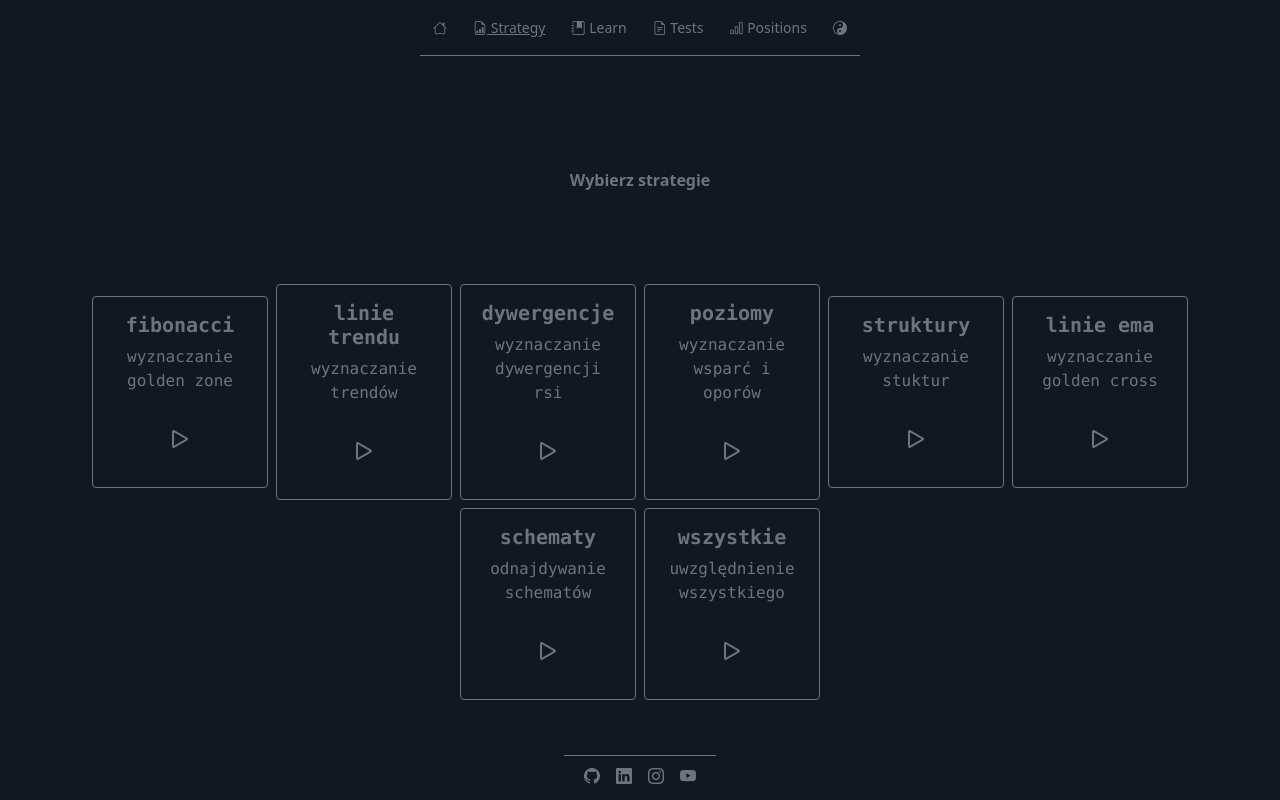
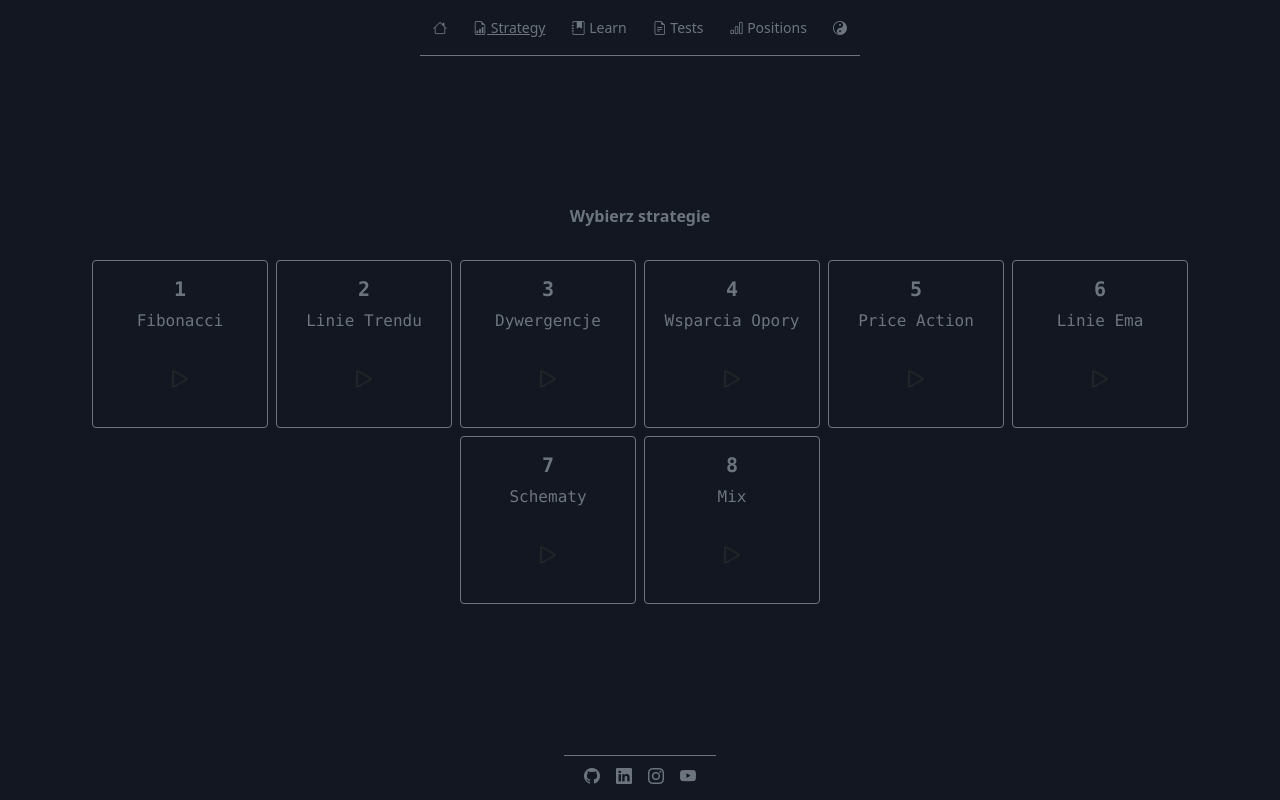
Before and after one commit to PjerC/forexy, a React (Create React App) app: page / in a window 1280 px wide. Both pictures are taken after a click on the button "Strategy". Built offline with nearby package versions, Linux system fonts and the light colour scheme.

Commit message:
nested strategy components added , reorganization strategy preview

```diff
--- a/src/App.js
+++ b/src/App.js
@@ -16,7 +16,6 @@ const App = (props) => {
   const [visibilityMaterial, setVisibilityMaterial] = useState(false);
   const [visibilityTests,setVisibilityTests] = useState(false);
   const [visibilityPositions,setVisibilityPositions] = useState(false);
-
   const {backgroundColor,setBackgroundColor} = props;
 
   return (
--- a/src/ContentModules/Positions.js
+++ b/src/ContentModules/Positions.js
@@ -1,6 +1,8 @@
 //import { useState } from 'react';
 import 'bootstrap/dist/css/bootstrap.min.css'
 import 'bootstrap-icons/font/bootstrap-icons.css';
+import UnderConstruction from "../UsableModules/UnderConstruction"
+
 <link
   rel="stylesheet"
   href="https://cdn.jsdelivr.net/npm/bootstrap@5.1.3/dist/css/bootstrap.min.css"
@@ -12,7 +14,7 @@ import 'bootstrap-icons/font/bootstrap-icons.css';
 const Positions = (props) => {
 
     return (
-<>under construction</>
+<><UnderConstruction/> </>
     )
 }
 export default Positions
--- a/src/ContentModules/Stategy.js
+++ b/src/ContentModules/Stategy.js
@@ -1,46 +1,34 @@
-//import { useState } from 'react';
 import './ContentModules.css';
 import 'bootstrap/dist/css/bootstrap.min.css'
 import "bootstrap-icons/font/bootstrap-icons.css";
+import StrategyPreview from './StrategyPreview.js';
+import StrategyFibo from '../StrategyContent/StrategyFibo';
+import StrategyTrendline from '../StrategyContent/StrategyTrendline';
+import StrategyItems from './StrategyItems.js'
+import { useState } from 'react';
 const Strategy = (props) => {
+    // initial states
+    const [visibilityStrategyFibo,setVisibilityStrategyFibo] = useState(false);
+    const [visibilityStrategyTrendline,setVisibilityStrategyTrendline] = useState(false);
+    const [visibilityStrategyItems,setVisibilityStrategyItems] = useState(true);
+    const [visibilityStrategyPreview,setVisibilityStrategyPreview] = useState(true);
     // state data to preview strategy text
-    const {setPreviewText} = props;
-    const objStrategies = [
-        {strategyName:'fibonacci', description: 'wyznaczanie golden zone',previewImgUrl: 'https://drive.google.com/uc?id=10j7L5EJ_4Z7_IZXY3XqtRxn0Gxz6GUCk', preview:'Wyznaczanie poziomów 0.618 i 0.5 - strefy golden zone. Określanie początku i końca ruchu.' },
-        {strategyName:'linie trendu', description: 'wyznaczanie trendów',previewImgUrl: 'https://drive.google.com/uc?id=1cLPpUEJtRg5y_AhB0iYOFRUH4vv032bA', preview:'Rysowanie linii trendu w miejscu reakcji ceny. Określanie przebicia linii i testu poziomu.'},
-        {strategyName:'dywergencje', description: 'wyznaczanie dywergencji rsi',previewImgUrl: 'https://drive.google.com/uc?id=1bj2OtZ0ORoBvoXBFVCv8fXwIcaMstEUU', preview:'Znajdywanie prawidłowych dywergencji na podstawie wskaźnika rsi, w strefach wykupienia lub wyprzedania.'},
-        {strategyName:'poziomy', description: 'wyznaczanie wsparć i oporów',previewImgUrl: 'https://drive.google.com/uc?id=1lY-GpUSk7EJhD5TPHb31pM8AKr19ltAy',preview:'Wyznaczanie możliwych wsparć i oporów dla ceny. Teoria poziomów psychologicznych.'},
-        {strategyName:'struktury', description: 'wyznaczanie stuktur',previewImgUrl: 'https://drive.google.com/uc?id=14FC-sakmyIgJy0JXBjwzB9_IkkqcO5GO',preview:'Określanie struktury instrumentu. Wyznaczanie dołków i szczytów. BoS.'},
-        {strategyName:'linie ema', description: 'wyznaczanie golden cross',previewImgUrl: 'https://drive.google.com/uc?id=11n_JROa1Ajahxp8GmJpxQQ9gfKYbsvO1',preview:'Użycie linii ema do określania aktualnego trendu.'},
-        {strategyName:'schematy', description: 'odnajdywanie schematów',previewImgUrl: 'https://drive.google.com/uc?id=1oRaVsDJdXH-z7Vccsg0tB6JdF5X4eRE9',preview:'Odnajdywanie powtarzających się schematów.'},
-        {strategyName:'wszystkie', description: 'uwzględnienie wszystkiego',previewImgUrl: '',preview:'Wykorzystanie wiedzy ze wszystkich strategii do znajdywania potwierdzeń.'}
-    ];
+    const {previewText,setPreviewText} = props;
 
-   //TO DO - spinner - img loading
     return (
-        <div   className='d-flex flex-wrap text-secondary font-monospace justify-content-center align-items-center m-1'>
-        {
-            objStrategies.map((item) =>
-            <div className='d-flex flex-wrap animScale card border border-secondary bg-transparent rounded m-1 justify-content-center align-items-center' style={{width:'11rem'}}
-                 onMouseEnter={()=>{setPreviewText(item.preview)}} key={item.strategyName}>
-                  <div className="card-body">
-                    <h5 className="card-title fw-bold">{item.strategyName}</h5>
-                    <p className="fs-6">{item.description}</p>
-                    <button type="button" className="btn shadow-none text-secondary"><i className='fs-2 bi bi-play'></i></button>
-                </div>
-            </div>
-              /*  <div onMouseEnter={()=>{setPreviewText(item.preview)}}
-                    className='d-flex flex-wrap animScale justify-content-center align-items-center border border-secondary rounded m-2 p-2'
-                    key={item.strategyName}>
-                        <button className='btn animScale_2 shadow-none' >
-                            <p className='text-secondary fw-bold justify-content-center font-monospace '>{item.strategyName}</p>
-                            <i className='fs-2 bi bi-play'></i>
-                         </button>
+        <div className='d-flex flex-column justify-content-center align-items-center'>
+            {visibilityStrategyPreview && <StrategyPreview previewText={previewText}/> }
+            {visibilityStrategyItems && <StrategyItems
+                                                        setPreviewText={setPreviewText}
+                                                        setVisibilityStrategyItems={setVisibilityStrategyItems}
+                                                        setVisibilityStrategyFibo={setVisibilityStrategyFibo}
+                                                        setVisibilityStrategyTrendline={setVisibilityStrategyTrendline}
+                                                        setVisibilityStrategyPreview={setVisibilityStrategyPreview}
+                                        />}
+            {visibilityStrategyFibo && <StrategyFibo/>}
+            {visibilityStrategyTrendline && <StrategyTrendline/>}
+        </div>
 
-                 </div>*/)
-        }
-
-        </div>
     )
 }
 export default Strategy
--- /dev/null
+++ b/src/ContentModules/StrategyItems.js
@@ -0,0 +1,58 @@
+import 'bootstrap/dist/css/bootstrap.min.css'
+import "bootstrap-icons/font/bootstrap-icons.css";
+
+const Strategy = (props) => {
+    // nested components visiblity setters
+    const {setVisibilityStrategyFibo,setVisibilityStrategyTrendline} = props;
+    // state data to preview strategy text
+    const {setPreviewText} = props;
+    // visibility management
+    const {setVisibilityStrategyItems,setVisibilityStrategyPreview} = props;
+    // object - future from database inputs
+    const objStrategies = [
+        {strategyName:'1', description: 'Fibonacci ',previewImgUrl: 'https://drive.google.com/uc?id=10j7L5EJ_4Z7_IZXY3XqtRxn0Gxz6GUCk', preview:'Wyznaczanie poziomów 0.618 i 0.5 - strefy golden zone. Określanie początku i końca ruchu.' },
+        {strategyName:'2', description: 'Linie Trendu',previewImgUrl: 'https://drive.google.com/uc?id=1cLPpUEJtRg5y_AhB0iYOFRUH4vv032bA', preview:'Rysowanie linii trendu w miejscu reakcji ceny. Określanie przebicia linii i testu poziomu.'},
+        {strategyName:'3', description: 'Dywergencje',previewImgUrl: 'https://drive.google.com/uc?id=1bj2OtZ0ORoBvoXBFVCv8fXwIcaMstEUU', preview:'Znajdywanie prawidłowych dywergencji na podstawie wskaźnika rsi, w strefach wykupienia lub wyprzedania.'},
+        {strategyName:'4', description: 'Wsparcia Opory',previewImgUrl: 'https://drive.google.com/uc?id=1lY-GpUSk7EJhD5TPHb31pM8AKr19ltAy',preview:'Wyznaczanie możliwych wsparć i oporów dla ceny. Teoria poziomów psychologicznych.'},
+        {strategyName:'5', description: 'Price Action',previewImgUrl: 'https://drive.google.com/uc?id=14FC-sakmyIgJy0JXBjwzB9_IkkqcO5GO',preview:'Określanie struktury instrumentu. Wyznaczanie dołków i szczytów. BoS.'},
+        {strategyName:'6', description: 'Linie Ema',previewImgUrl: 'https://drive.google.com/uc?id=11n_JROa1Ajahxp8GmJpxQQ9gfKYbsvO1',preview:'Użycie linii ema do określania aktualnego trendu.'},
+        {strategyName:'7', description: 'Schematy',previewImgUrl: 'https://drive.google.com/uc?id=1oRaVsDJdXH-z7Vccsg0tB6JdF5X4eRE9',preview:'Odnajdywanie powtarzających się schematów.'},
+        {strategyName:'8', description: 'Mix',previewImgUrl: '',preview:'Wykorzystanie wiedzy ze wszystkich strategii do znajdywania potwierdzeń.'}
+    ];
+
+    return (
+        <div className='d-flex flex-wrap text-secondary font-monospace justify-content-center align-items-center m-1'>
+
+            {
+                objStrategies.map((item) =>
+                <div className='d-flex flex-wrap animScale card border border-secondary bg-transparent rounded m-1 justify-content-center align-items-center' style={{width:'11rem' }}
+                     onMouseEnter={()=>{setPreviewText(item.preview)}} key={item.strategyName}>
+                      <div className="card-body">
+                        <h5 className="card-title fw-bold">{item.strategyName}</h5>
+                        <p className="fs-6">{item.description}</p>
+                        <button type="button" className="btn shadow-none animScale_2 pulser"
+                                onClick={
+                                    () => {
+                                        // hide strategy preview and strategy items components , show chosen component from map fcn
+                                        setVisibilityStrategyItems(false);
+                                        setVisibilityStrategyPreview(false);
+                                        switch(item.strategyName) {
+                                            case '1':
+                                                setVisibilityStrategyFibo(true);
+                                                break;
+                                            case '2':
+                                                setVisibilityStrategyTrendline(true);
+                                                break;
+                                            default:
+                                        }
+
+                                    }
+                                }><i className='fs-2 bi bi-play'></i></button>
+                    </div>
+                </div>)
+            }
+
+            </div>
+    )
+}
+export default Strategy
--- a/src/DisplayModules/DisplayCenterModule.js
+++ b/src/DisplayModules/DisplayCenterModule.js
@@ -5,19 +5,22 @@ import Strategy from '../ContentModules/Stategy.js';
 import Material from '../ContentModules/Material.js';
 import Tests from '../ContentModules/Tests.js';
 import Positions from '../ContentModules/Positions.js';
-import StrategyPreview from '../ContentModules/StrategyPreview.js'
 import './DisplayModules.css'
 
 
 const DisplayCenterModule = (props) => {
     // visibility display initial states
     const [previewText,setPreviewText] = useState('Wybierz strategie');
-    const {visibilityStrategy, visibilityMaterial, visibilityTests, visibilityPositions} = props;
-    // jesli aktywny modul 'strategia' pokaz modul preview content strategy
+    // first modules visibility management
+    const {visibilityStrategy,setVisibilityStrategy, visibilityMaterial, visibilityTests, visibilityPositions} = props;
+    // second modules nested visibilit management
+
     return(
         <div className="d-flex flex-grow-1 flex-column justify-content-center align-items-center centerModule rounded m-1">
-                {visibilityStrategy && <StrategyPreview previewText={previewText}  />}
-                {visibilityStrategy && <Strategy  setPreviewText={setPreviewText}/>}
+                {visibilityStrategy && <Strategy  setPreviewText={setPreviewText} previewText={previewText}
+                                                  setVisibilityStrategy={setVisibilityStrategy}
+
+                                                  />}
                 {visibilityMaterial && <Material />}
                 {visibilityTests && <Tests />}
                 {visibilityPositions && <Positions />}
--- a/src/DisplayModules/DisplayModule.js
+++ b/src/DisplayModules/DisplayModule.js
@@ -7,15 +7,15 @@ import DisplayCenterModule from './DisplayCenterModule';
 const DisplayModule = (props) => {
 
     const {visibilityStrategy,setVisibilityStrategy, visibilityMaterial, setVisibilityMaterial, visibilityTests,setVisibilityTests,visibilityPositions,setVisibilityPositions} = props;
-
     return(
-        <div className="d-flex flex-grow-1 w-100  align-self-center justify-content-center m-1">
-            <DisplayCenterModule   visibilityStrategy={visibilityStrategy} setVisibilityStrategy={setVisibilityStrategy}
+        <div className="d-flex flex-grow-1 flex-column w-100  align-self-center justify-content-center m-1">
+            <DisplayCenterModule    visibilityStrategy={visibilityStrategy} setVisibilityStrategy={setVisibilityStrategy}
                                     visibilityMaterial={visibilityMaterial} setVisibilityMaterial={setVisibilityMaterial}
                                     visibilityTests={visibilityTests} setVisibilityTests={setVisibilityTests}
                                     visibilityPositions={visibilityPositions} setVisibilityPositions={setVisibilityPositions}
 
              />
+
         </div>
 
     )
--- a/src/NavBarModules/NavBar.js
+++ b/src/NavBarModules/NavBar.js
@@ -11,6 +11,7 @@ const {backgroundColor,setBackgroundColor} = props;
 
 return(
     <div>
+        <div>
         <nav className="navbar flex-nowrap navbar-dark border-bottom border-secondary">
                 <NavBarLeftModule />
                 <NavBarCenterModule visibilityStrategy={visibilityStrategy} setVisibilityStrategy={setVisibilityStrategy}
@@ -20,6 +21,8 @@ return(
                 />
                 <NavBarRightModule  backgroundColor={backgroundColor} setBackgroundColor={setBackgroundColor} />
         </nav>
+        </div>
+
     </div>
     )
 }
--- /dev/null
+++ b/src/StrategyContent/StrategyFibo.js
@@ -0,0 +1,12 @@
+import 'bootstrap/dist/css/bootstrap.min.css'
+import "bootstrap-icons/font/bootstrap-icons.css";
+
+const StrategyFibo = (props) => {
+    return(
+        <div className='d-flex border border-warning text-warning '>
+        button back
+        Strategy Fibo </div>
+    )
+}
+
+export default StrategyFibo
--- /dev/null
+++ b/src/StrategyContent/StrategyTrendline.js
@@ -0,0 +1,12 @@
+import 'bootstrap/dist/css/bootstrap.min.css'
+import 'bootstrap-icons/font/bootstrap-icons.css';
+
+const StrategyTrendline = (props) => {
+    return(
+        <div className='d-flex border border-warning text-warning '>
+        button back
+        Strategy Trendline </div>
+    )
+}
+
+export default StrategyTrendline
```
Also changed, not shown: src/ContentModules/ContentModules.css (+15 -2 lines).
